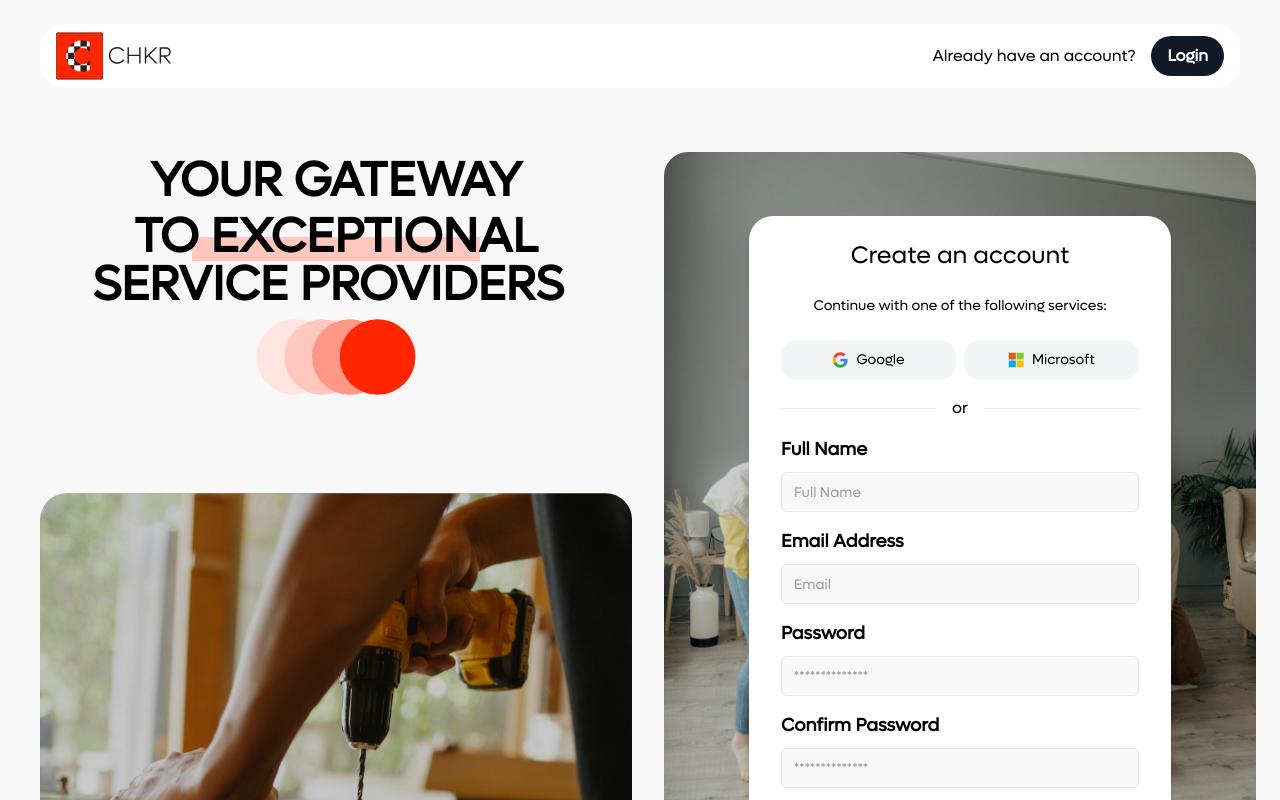
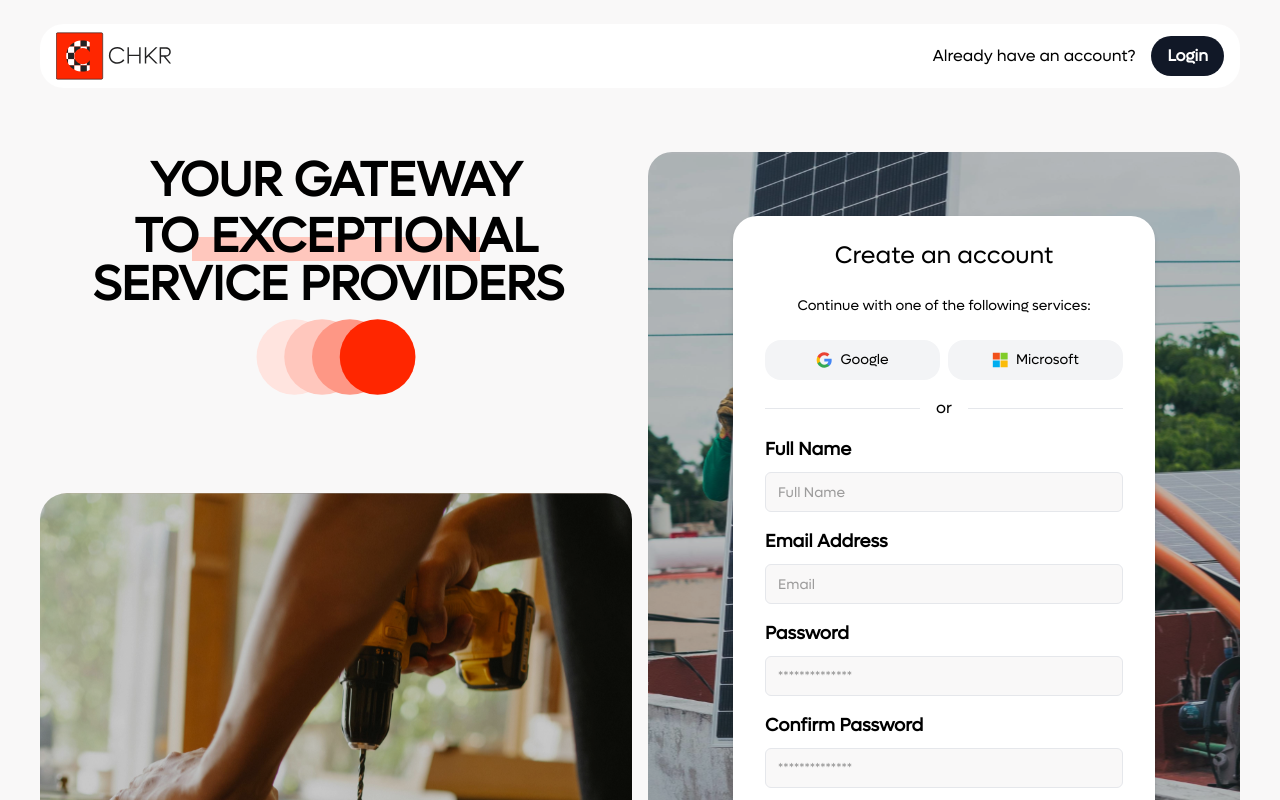
Before and after one commit to abrauf18/chkr, a Next.js app: page /signup in a window 1280 px wide. Shown: the top 800 px of the page. Built offline with nearby package versions, Linux system fonts and the light colour scheme.

Commit message:
fix: right image of sign-up screen

```diff
--- a/app/components/modules/auth/Signup.tsx
+++ b/app/components/modules/auth/Signup.tsx
@@ -1,6 +1,6 @@
 import React from "react";
 import Image from "next/image";
-import loginImg from "@/app/assets/images/login.png";
+import SignupImg from "@/app/assets/images/SignupRightside.svg";
 import google from "@/app/assets/icons/google.svg"
 import microsoft from "@/app/assets/icons/microsoft.svg"
 import { Input } from "@/app/components/ui/input"
@@ -10,9 +10,9 @@ import { Button } from "@/app/components/ui/button"
 export default function Signup() {
     return (
         <div
-            className="flex md:ml-4 md:w-full mt-6 w-screen rounded-3xl justify-center items-center bg-cover bg-no-repeat md:bg-center"
+            className="flex md:w-full mt-6 w-screen rounded-3xl justify-center items-center bg-cover bg-no-repeat md:bg-center"
             style={{
-                backgroundImage: `url(${loginImg.src})`,
+                backgroundImage: `url(${SignupImg.src})`,
             }}
         >
             <div className="flex lg:w-[95%] sm:w-[85%] md:w-full py-6 justify-center items-center">
```
Also changed, not shown: app/assets/images/SignupRightside.svg (added).
